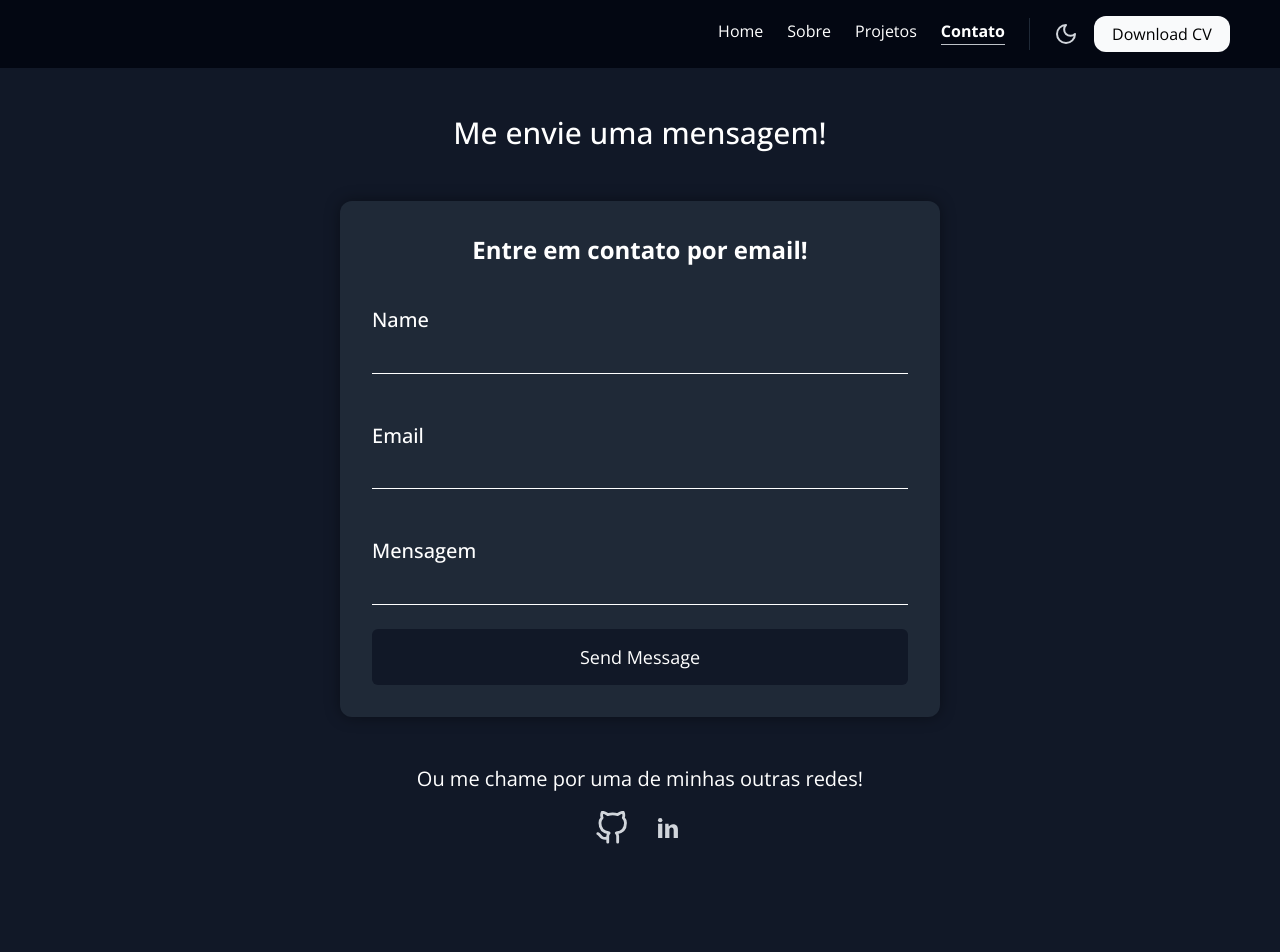
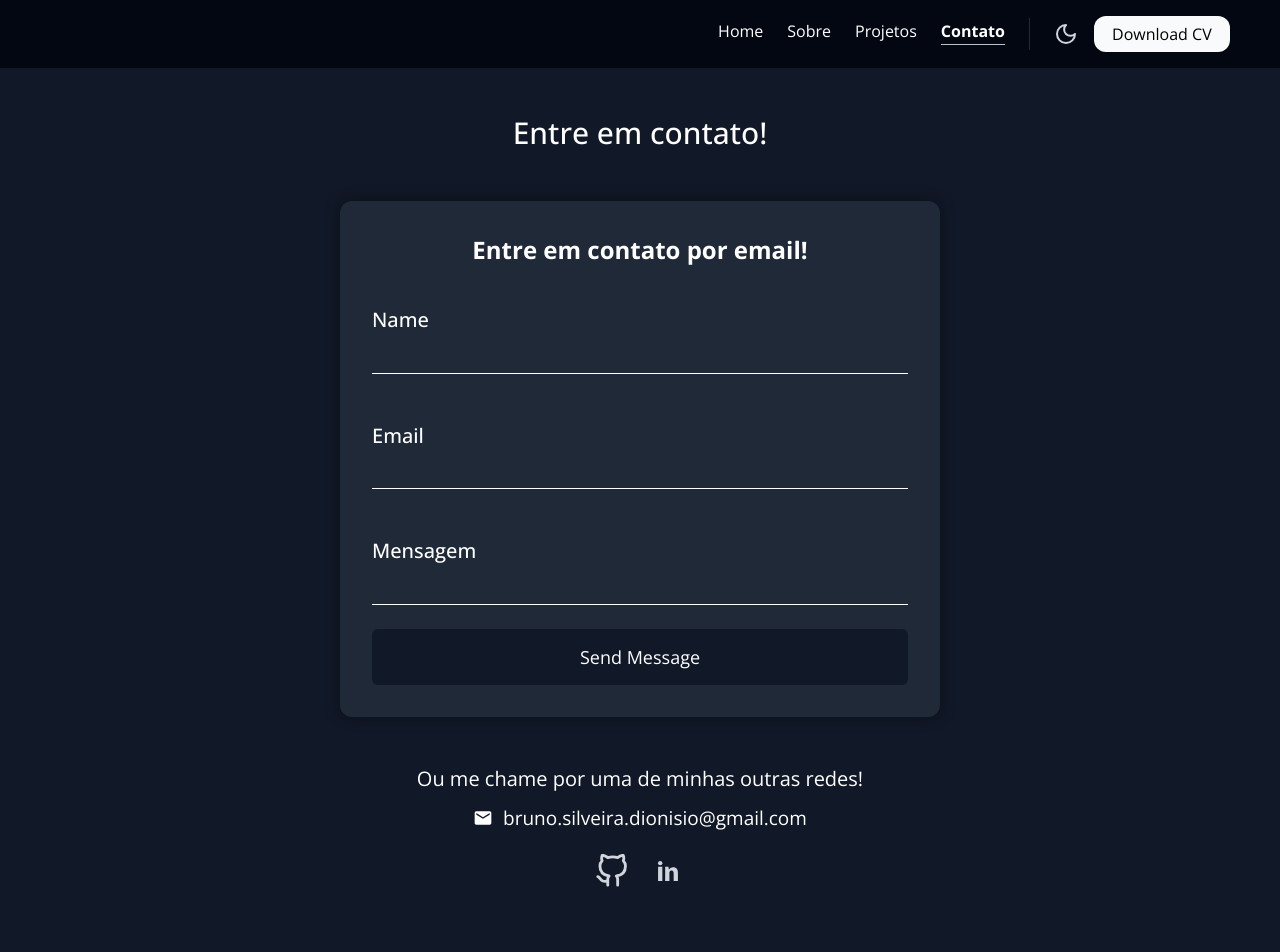
Before and after one commit to Brun0Silveir4/portfolio, a React (Vite) app: page /contact in a window 1280 px wide. Shown: the top 952 px of the page. Built offline with nearby package versions, Linux system fonts and the light colour scheme.

Commit message:
update: add email on contact page

```diff
--- a/src/pages/Contact/Contact.jsx
+++ b/src/pages/Contact/Contact.jsx
@@ -8,6 +8,7 @@ import AOS from "aos";
 import "aos/dist/aos.css";
 import { FiGithub } from "react-icons/fi";
 import { TiSocialLinkedin } from "react-icons/ti";
+import { MdEmail } from "react-icons/md";
 import Input from "../../components/input/input";
 
 export default function Contact() {
@@ -89,7 +90,7 @@ export default function Contact() {
         data-aos-duration="1000"
       >
         <div className="contact-title">
-          <p>Me envie uma mensagem!</p>
+          <p>Entre em contato!</p>
         </div>
         <div className="form-wrapper">
           <form ref={form} onSubmit={sendEmail} className="form-content">
@@ -135,6 +136,13 @@ export default function Contact() {
             <p>Ou me chame por uma de minhas outras redes!</p>
           </div>
 
+          <div className="email">
+            <a href="mailto:bruno.silveira.dionisio@gmail.com">
+            <MdEmail size={20} />
+              <p>bruno.silveira.dionisio@gmail.com</p>
+            </a>
+          </div>
+
           <div className="media-links">
             <a href="https://github.com/Brun0Silveir4" target="_blank">
               <FiGithub className="git" />
--- a/src/pages/Contact/Contact.scss
+++ b/src/pages/Contact/Contact.scss
@@ -27,12 +27,23 @@
 
       display: flex;
       flex-direction: column;
-      gap: 0.5rem;
+      gap: 0.8rem;
       align-items: center;
       justify-content: center;
       margin-bottom: 6rem;
       .media-title p{
         font-size: 20px;
+      }
+
+      .email{
+        a{
+          font-size: 19px;
+          gap: 10px;
+          align-items: center;
+          display: flex;
+          text-decoration: none;
+          color: white;
+        }
       }
       .media-links{
         display: flex;
```
